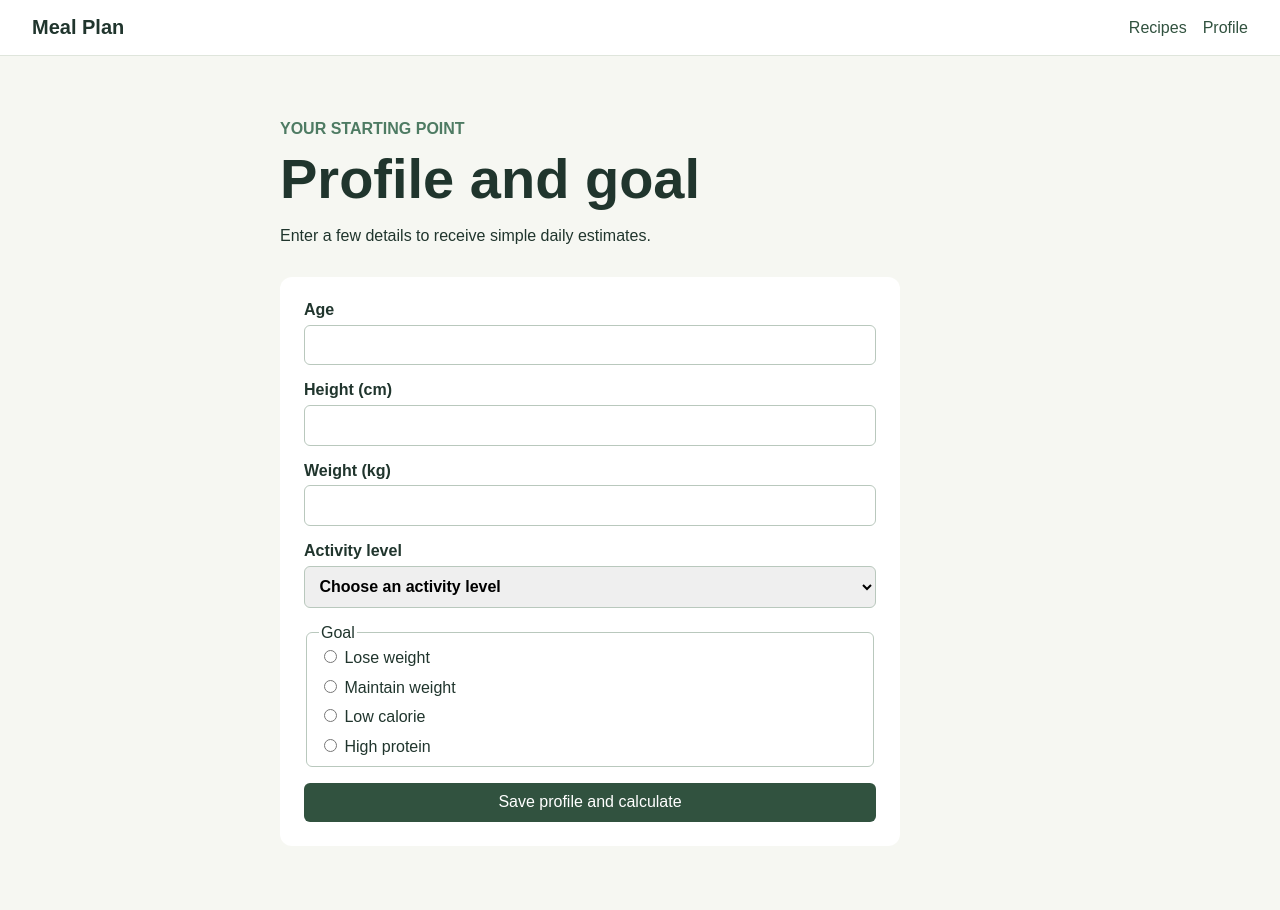
After one commit to carinamach/mealplan, a Flask app: page /profile in a window 1280 px wide. The commit adds this page. Run offline with Flask 3, Linux system fonts and the light colour scheme.

Commit message:
Add profile feature with target calculations and update navigation

```diff
--- a/app.py
+++ b/app.py
@@ -1,10 +1,14 @@
 import json
+import os
 from pathlib import Path
 
-from flask import Flask, abort, render_template
+from flask import Flask, abort, redirect, render_template, request, session, url_for
+
+from calculations import ACTIVITY_MULTIPLIERS, calculate_targets
 
 
 app = Flask(__name__)
+app.config["SECRET_KEY"] = os.environ.get("SECRET_KEY", "change-this-development-key")
 RECIPES_FILE = Path(__file__).parent / "seed_data" / "recipes.json"
 
 
@@ -42,5 +46,38 @@ def recipe_detail(recipe_id):
     return render_template("recipe_detail.html", recipe=get_recipe(recipe_id))
 
 
+@app.route("/profile", methods=["GET", "POST"])
+def profile():
+    """Save a simple profile in the session and show estimated targets."""
+    error = None
+
+    if request.method == "POST":
+        try:
+            profile_data = {
+                "age": int(request.form["age"]),
+                "height": float(request.form["height"]),
+                "weight": float(request.form["weight"]),
+                "activity_level": request.form["activity_level"],
+                "goal": request.form["goal"],
+            }
+
+            if profile_data["age"] < 13 or profile_data["height"] <= 0 or profile_data["weight"] <= 0:
+                raise ValueError("Enter a valid age, height, and weight.")
+
+            session["profile"] = profile_data
+            session["targets"] = calculate_targets(**profile_data)
+            return redirect(url_for("profile"))
+        except (KeyError, ValueError) as exception:
+            error = str(exception)
+
+    return render_template(
+        "profile.html",
+        profile=session.get("profile", {}),
+        targets=session.get("targets"),
+        activity_levels=ACTIVITY_MULTIPLIERS,
+        error=error,
+    )
+
+
 if __name__ == "__main__":
     app.run(debug=True)
--- /dev/null
+++ b/calculations.py
@@ -0,0 +1,40 @@
+"""Simple estimate calculations, kept separate from Flask routes."""
+
+ACTIVITY_MULTIPLIERS = {
+    "sedentary": 1.4,
+    "light": 1.55,
+    "moderate": 1.7,
+    "active": 1.9,
+}
+
+GOAL_ADJUSTMENTS = {
+    "lose_weight": -400,
+    "maintain_weight": 0,
+    "low_calorie": -250,
+    "high_protein": 0,
+}
+
+
+def calculate_targets(age, height, weight, activity_level, goal):
+    """Return simple daily calorie and protein estimates.
+
+    This is intentionally a rough project estimate, not medical advice.
+    """
+    if activity_level not in ACTIVITY_MULTIPLIERS:
+        raise ValueError("Choose a valid activity level.")
+    if goal not in GOAL_ADJUSTMENTS:
+        raise ValueError("Choose a valid goal.")
+
+    # A simple sex-neutral starting estimate using age, height (cm), and weight (kg).
+    base_calories = (10 * weight) + (6.25 * height) - (5 * age) - 78
+    maintenance_calories = base_calories * ACTIVITY_MULTIPLIERS[activity_level]
+    calorie_target = round(maintenance_calories + GOAL_ADJUSTMENTS[goal])
+
+    # The high-protein option uses a higher, simple target per kilogram of body weight.
+    protein_per_kg = 1.6 if goal == "high_protein" else 0.83
+    protein_target = round(weight * protein_per_kg)
+
+    return {
+        "calories": calorie_target,
+        "protein": protein_target,
+    }
--- a/static/css/style.css
+++ b/static/css/style.css
@@ -26,6 +26,11 @@ body {
     font-size: 1.25rem;
     font-weight: bold;
     text-decoration: none;
+}
+
+nav {
+    display: flex;
+    gap: 1rem;
 }
 
 nav a {
@@ -174,3 +179,70 @@ h1 {
 .recipe-section h2 {
     margin-bottom: 0.5rem;
 }
+
+.profile-page {
+    max-width: 620px;
+}
+
+.profile-form,
+.estimate-card {
+    display: grid;
+    gap: 1rem;
+    margin-top: 2rem;
+    padding: 1.5rem;
+    background: #ffffff;
+    border-radius: 12px;
+}
+
+.profile-form label {
+    display: grid;
+    gap: 0.35rem;
+    font-weight: bold;
+}
+
+.profile-form input,
+.profile-form select,
+.profile-form button {
+    padding: 0.65rem;
+    border: 1px solid #b9c8bd;
+    border-radius: 6px;
+    font: inherit;
+}
+
+.profile-form fieldset {
+    display: grid;
+    gap: 0.6rem;
+    border: 1px solid #b9c8bd;
+    border-radius: 6px;
+}
+
+.profile-form fieldset label {
+    display: block;
+    font-weight: normal;
+}
+
+.profile-form button {
+    border: 0;
+    background: #31523f;
+    color: #ffffff;
+    cursor: pointer;
+}
+
+.estimate-card {
+    border: 1px solid #b9c8bd;
+}
+
+.estimate-card h2,
+.estimate-card p {
+    margin: 0;
+}
+
+.estimate-note,
+.form-error {
+    color: #587064;
+    font-size: 0.9rem;
+}
+
+.form-error {
+    color: #a12a2a;
+}
--- a/templates/base.html
+++ b/templates/base.html
@@ -11,6 +11,7 @@
         <a class="logo" href="{{ url_for('home') }}">Meal Plan</a>
         <nav aria-label="Main navigation">
             <a href="{{ url_for('recipes') }}">Recipes</a>
+            <a href="{{ url_for('profile') }}">Profile</a>
         </nav>
     </header>
 
--- /dev/null
+++ b/templates/profile.html
@@ -0,0 +1,57 @@
+{% extends "base.html" %}
+
+{% block title %}Meal Plan | Profile{% endblock %}
+
+{% block content %}
+    <section class="profile-page">
+        <p class="eyebrow">Your starting point</p>
+        <h1>Profile and goal</h1>
+        <p>Enter a few details to receive simple daily estimates.</p>
+
+        <form class="profile-form" method="post">
+            <label>
+                Age
+                <input type="number" name="age" min="13" required value="{{ profile.get('age', '') }}">
+            </label>
+            <label>
+                Height (cm)
+                <input type="number" name="height" min="1" step="0.1" required value="{{ profile.get('height', '') }}">
+            </label>
+            <label>
+                Weight (kg)
+                <input type="number" name="weight" min="1" step="0.1" required value="{{ profile.get('weight', '') }}">
+            </label>
+            <label>
+                Activity level
+                <select name="activity_level" required>
+                    <option value="" disabled {% if not profile.get('activity_level') %}selected{% endif %}>Choose an activity level</option>
+                    {% for level in activity_levels %}
+                        <option value="{{ level }}" {% if profile.get('activity_level') == level %}selected{% endif %}>{{ level|replace('_', ' ')|title }}</option>
+                    {% endfor %}
+                </select>
+            </label>
+            <fieldset>
+                <legend>Goal</legend>
+                <label><input type="radio" name="goal" value="lose_weight" required {% if profile.get('goal') == 'lose_weight' %}checked{% endif %}> Lose weight</label>
+                <label><input type="radio" name="goal" value="maintain_weight" {% if profile.get('goal') == 'maintain_weight' %}checked{% endif %}> Maintain weight</label>
+                <label><input type="radio" name="goal" value="low_calorie" {% if profile.get('goal') == 'low_calorie' %}checked{% endif %}> Low calorie</label>
+                <label><input type="radio" name="goal" value="high_protein" {% if profile.get('goal') == 'high_protein' %}checked{% endif %}> High protein</label>
+            </fieldset>
+            <button type="submit">Save profile and calculate</button>
+        </form>
+
+        {% if error %}
+            <p class="form-error">{{ error }}</p>
+        {% endif %}
+
+        {% if targets %}
+            <section class="estimate-card" aria-live="polite">
+                <p class="eyebrow">Estimates</p>
+                <h2>Your daily targets</h2>
+                <p><strong>{{ targets.calories }} kcal</strong> per day</p>
+                <p><strong>{{ targets.protein }} g protein</strong> per day</p>
+                <p class="estimate-note">These are simple estimates for this project, not medical or dietary advice.</p>
+            </section>
+        {% endif %}
+    </section>
+{% endblock %}
```
Also changed, not shown: test_calculations.py (added, +16 -0 lines).
